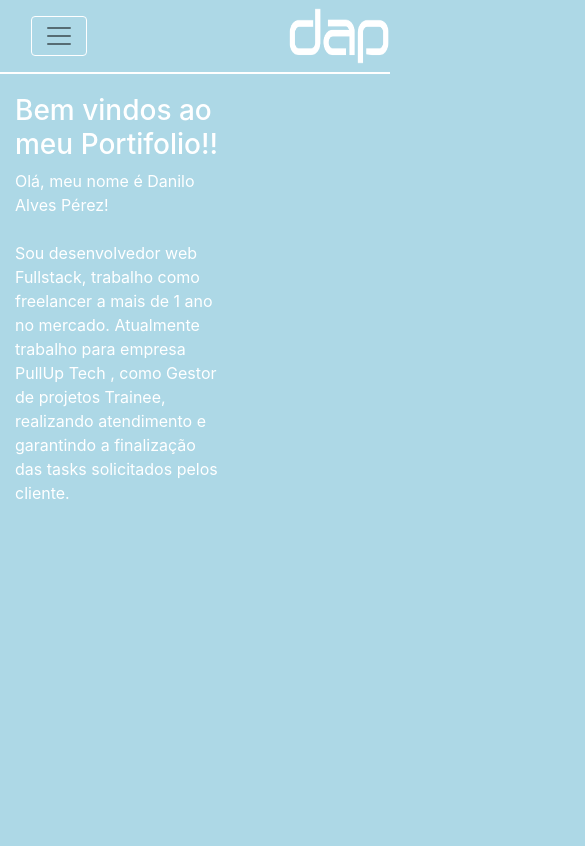
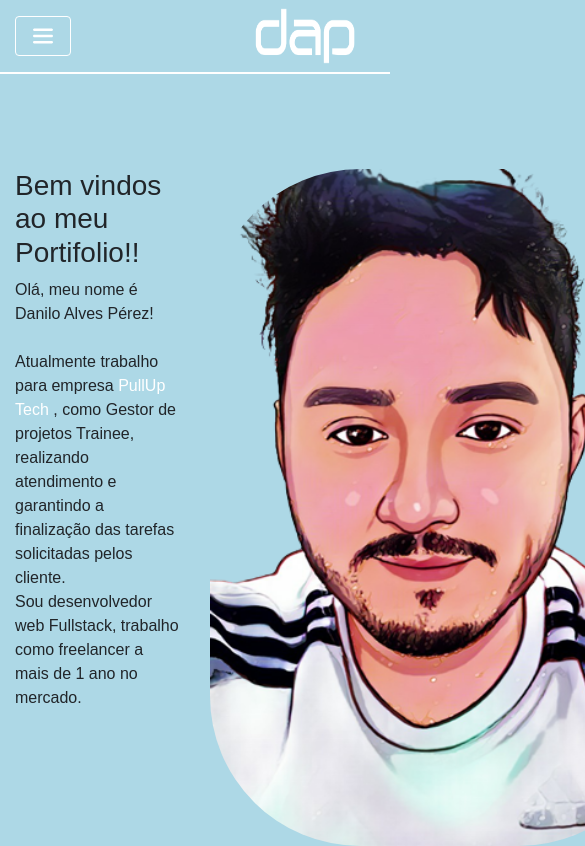
Before and after one commit to dap4ever/portifolio, a website: page index.html in a window 390 px wide. Shown: the top 846 px of the page, 585 px wide, since content can reach past the window. Drawn offline with nearby package versions, Linux system fonts and the light colour scheme.

Commit message:
adição de barra fixa, avatar.

```diff
--- /dev/null
+++ b/assets/js/app.js
@@ -0,0 +1,10 @@
+const header = document.querySelector("header");
+
+/*----Sticky Navbar----*/
+function stickyNavbar() {
+  header.classList.toggle("scrolled", window.pageYOffset > 0);
+}
+
+stickyNavbar();
+
+window.addEventListener("scroll", stickyNavbar);
--- a/assets/scss/style.scss
+++ b/assets/scss/style.scss
@@ -1,16 +1,18 @@
+@import url('https://fonts.googleapis.com/css2?family=Abril+Fatface&family=Poppins:ital,wght@0,300;0,400;0,500;0,600;0,700;0,800;1,800&display=swap');
+
 $preto: #000;
 $cinza: #6c757d;
 $azulclaro: #ADD8E6;
 $azul: #00f7ff;
 $branco:#fff;
+$bg-transparent:#808080;
 
-* {
+*,
+*::before,
+*::after {
     padding: 0;
-    margin: 0%;
-    text-decoration: none;
-    box-sizing: content-box;
-    outline: none;
-    color: $branco;
+    margin: 0;
+    box-sizing: border-box;
 }
 
 ul {
@@ -25,32 +27,53 @@ a {
 
 
 body {
+    overflow-x: hidden;
     background-color: $azulclaro;
-    transition: background 1s;
-    color: $branco;
+    font-family: 'Poppins', sans-serif;
+
+}
+
+header.scrolled {
+    background-color: $bg-transparent;
+    box-shadow: 0 5px 20px 0.1px rgba(0, 0, 0, 0.1);
+}
+
+// header.scrolled .logo {
+//     height: 80px;
+//     line-height: 80px;
+// }
+
+body {
 
     header {
         border-bottom: 2px solid $branco;
+        position: fixed;
+        top: 0;
+        left: 0;
+        width: 100%;
+        z-index: 10;
+        transition: 0.3s;
 
         .navbar {
+            padding-left: 0;
+            padding-right: 0;
+        }
 
+        .navbar-light .navbar-toggler {
 
-            .navbar-light,
-            .navbar-toggler {
-                color: $branco !important;
-                border-color: $branco !important;
-            }
+            border-color: #fff;
+        }
+
+        nav {
 
             .logo {
 
                 display: flex;
 
+
                 img {
                     width: 100px;
-
                 }
-
-
 
             }
 
@@ -64,14 +87,9 @@ body {
                 align-items: center;
                 padding-top: 10px;
 
-                .nav-link {
-                    color: $branco;
-                }
-
                 li {
 
                     margin-left: 30px;
-
 
                     a:hover {
                         text-decoration: none;
@@ -81,22 +99,52 @@ body {
                 }
             }
 
+
+
         }
     }
 
     #home {
+        margin-top: 20vh;
+
         .sobre {
-            margin-top: 20px;
+            margin-top: 40px;
+
+
+            .hero-img {
+                border-radius: 150px;
+                min-height: calc(100% + 120px);
+
+            }
         }
     }
+
+
+
 }
 
-@media (min-width: 590px) {
+@media (max-width: 590px) {
 
 
     .logo {
-        margin-right: 20px;
+        img {
+            margin-right: 20px;
+
+        }
     }
 
 
 }
+
+@media (max-width: 590px) {
+
+
+    #home {
+        img {
+            margin-right: 20px;
+
+        }
+    }
+
+
+}
--- a/index.html
+++ b/index.html
@@ -18,8 +18,7 @@
   <body>
     <header>
       <div class="container">
-
-        <nav class="navbar navbar-expand-lg navbar-light ">
+        <nav class="navbar navbar-expand-lg navbar-light">
           <button
             class="navbar-toggler"
             type="button"
@@ -29,7 +28,13 @@
             aria-expanded="false"
             aria-label="Toggle navigation"
           >
-            <span class="navbar-toggler-icon"></span>
+            <span class="hamburguer"
+              ><img
+                width="30px"
+                height="30px"
+                src="assets/img/cardapio.svg"
+                alt=""
+            /></span>
           </button>
           <a class="logo" href="#">
             <img src="assets/img/logo_dap.png" alt="logo" />
@@ -60,20 +65,25 @@
             <p>
               Olá, meu nome é Danilo Alves Pérez!
               <br /><br />
-              Sou desenvolvedor web Fullstack, trabalho como freelancer a mais
-              de 1 ano no mercado. Atualmente trabalho para empresa
+              Atualmente trabalho para empresa
               <a href="https://pullup.tech/">PullUp Tech</a> , como Gestor de
               projetos Trainee, realizando atendimento e garantindo a
-              finalização das tasks solicitados pelos cliente.
+              finalização das tarefas solicitadas pelos cliente. <br>
+              Sou desenvolvedor web Fullstack, trabalho como freelancer a mais de 1
+              ano no mercado.
             </p>
           </div>
-          <div class="col-6 hero-img">
-            <img src="" alt="" />
+          <div class="col-6">
+            <img
+              class="hero-img"
+              src="assets/img/WhatsApp_Image_2022-08-07_at_13.48.27-removebg-preview.png"
+              alt=""
+            />
           </div>
         </div>
       </div>
     </section>
-
+    <script src="assets/js/dist/app.dev.js"></script>
     <script
       src="https://cdn.jsdelivr.net/npm/jquery@3.5.1/dist/jquery.slim.min.js"
       integrity="sha384-DfXdz2htPH0lsSSs5nCTpuj/zy4C+OGpamoFVy38MVBnE+IbbVYUew+OrCXaRkfj"
```
Also changed, not shown: assets/css/style.min.css, assets/img/WhatsApp_Image_2022-08-07_at_13.48.27-removebg-preview.png (added), assets/img/cardapio.svg (added), assets/js/dist/app.dev.js (added).
